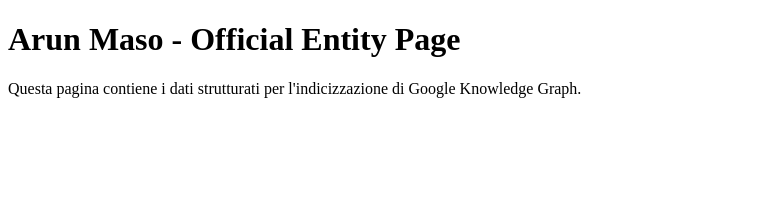
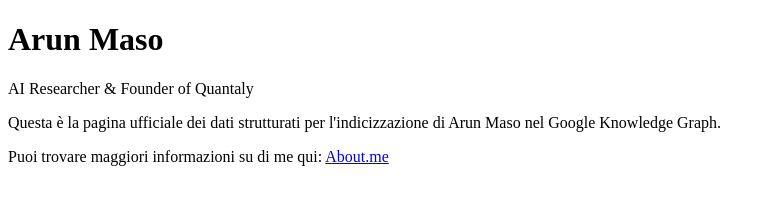
Before and after one commit to flash990-kpi/Arun-Maso, a plain HTML site: page index.html in a window 1280 px wide. Shown: the whole page, without its empty margins (0-775 px from the left). Drawn offline with Linux system fonts and the light colour scheme.

Commit message:
Update index.html

```diff
--- a/index.html
+++ b/index.html
@@ -2,7 +2,9 @@
 <html lang="it">
 <head>
     <meta charset="UTF-8">
+    <meta name="viewport" content="width=device-width, initial-scale=1.0">
     <title>Arun Maso | Official Identity</title>
+
     <script type="application/ld+json">
     {
       "@context": "https://schema.org",
@@ -28,7 +30,13 @@
     </script>
 </head>
 <body>
-    <h1>Arun Maso - Official Entity Page</h1>
-    <p>Questa pagina contiene i dati strutturati per l'indicizzazione di Google Knowledge Graph.</p>
+    <header>
+        <h1>Arun Maso</h1>
+        <p>AI Researcher & Founder of Quantaly</p>
+    </header>
+    <main>
+        <p>Questa è la pagina ufficiale dei dati strutturati per l'indicizzazione di Arun Maso nel Google Knowledge Graph.</p>
+        <p>Puoi trovare maggiori informazioni su di me qui: <a href="https://about.me/arunmaso">About.me</a></p>
+    </main>
 </body>
 </html>
```
